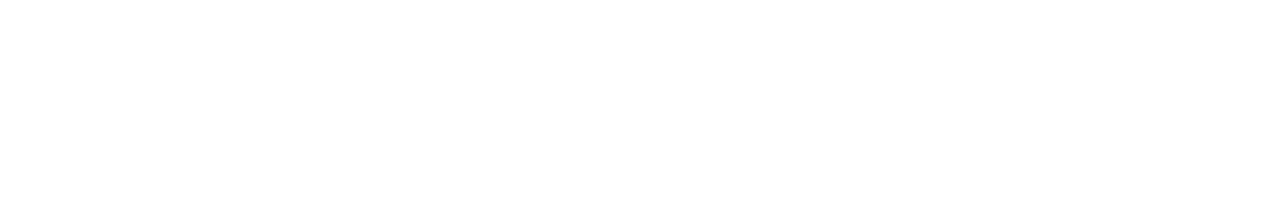
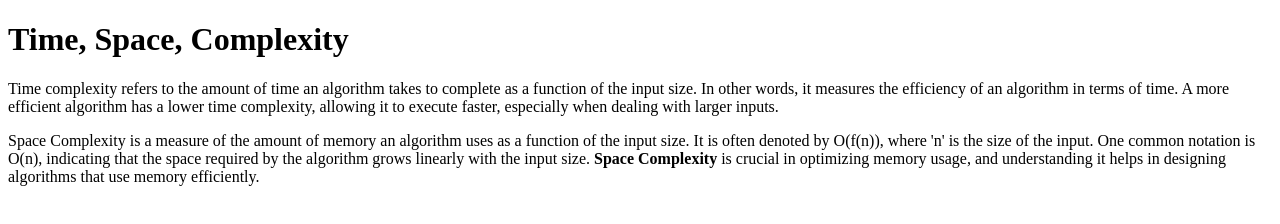
Before and after one commit to acciojob/time-and-space-complexity-Ayush9852, a website: page main.html in a window 1280 px wide. Drawn offline with Linux system fonts and the light colour scheme.

Commit message:
created a submission

```diff
--- a/main.html
+++ b/main.html
@@ -11,6 +11,14 @@
     <script type="text/javascript" src="./script.js">
 </script>
 
+	<h1>Time, Space, Complexity</h1>
+
+	<p>
+		Time complexity refers to the amount of time an algorithm takes to complete as a function of the input size. In other words, it measures the efficiency of an algorithm in terms of time. A more efficient algorithm has a lower time complexity, allowing it to execute faster, especially when dealing with larger inputs.
+	</p>
+	<p>
+		Space Complexity is a measure of the amount of memory an algorithm uses as a function of the input size. It is often denoted by O(f(n)), where 'n' is the size of the input. One common notation is O(n), indicating that the space required by the algorithm grows linearly with the input size. <b>Space Complexity</b> is crucial in optimizing memory usage, and understanding it helps in designing algorithms that use memory efficiently.
+	</p>
 </body>
 
 </html>
```
